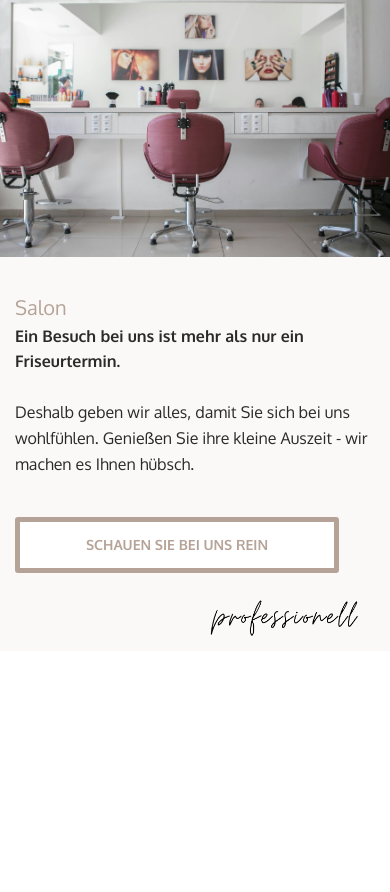
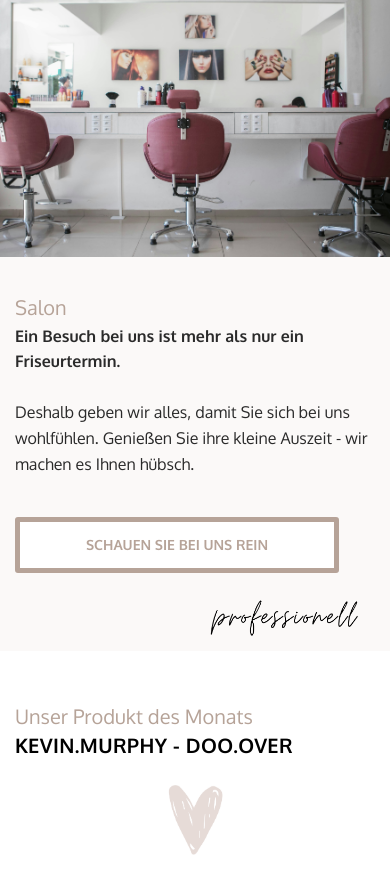
Before and after one commit to SchmittYannic/hairdresser, a React (Vite) app in the folder frontend/: page / in a window 390 px wide. Shown: the part 3721-4613 px from the top of the page. Before the commit the page ends 4407 px from the top, so only its background shows below. Built offline with nearby package versions, Linux system fonts and the light colour scheme.

Commit message:
Adds product of month title section to Frontpage

```diff
--- a/frontend/src/assets/index.ts
+++ b/frontend/src/assets/index.ts
@@ -3,6 +3,7 @@ import logo from "./logo.png"
 import modern from "./modern.png"
 import professionell from "./professionell.png"
 import showpony from "./showpony.png"
+import heart from "./heart.png"
 
 export {
     kreativ,
@@ -10,4 +11,5 @@ export {
     modern,
     professionell,
     showpony,
+    heart,
 }
--- a/frontend/src/components/Frontpage.tsx
+++ b/frontend/src/components/Frontpage.tsx
@@ -1,6 +1,6 @@
 import { Link } from "react-router-dom"
 import { FaPhone } from "react-icons/fa6"
-import { showpony, kreativ, modern, professionell } from "../assets"
+import { showpony, kreativ, modern, professionell, heart } from "../assets"
 
 const Frontpage = () => {
     return (
@@ -285,6 +285,31 @@ const Frontpage = () => {
                             </div>
                         </div>
                     </div>
+
+                    <div id="product-of-month-title-section" className="row">
+                        <div className="container container-fixed">
+                            <div className="col col-lg-6 col-sm-12 col-md-7">
+                                <div className="module text">
+                                    <h2 className="headline text-left">
+                                        Unser Produkt des Monats
+                                    </h2>
+                                </div>
+                                <div className="module text">
+                                    <p className="subtitle">
+                                        Kevin.Murphy - doo.over
+                                    </p>
+                                </div>
+                            </div>
+                            <div className="col col-lg-6 col-md-5 col-sm-12">
+                                <img
+                                    id="heartImg"
+                                    className="module image"
+                                    src={heart}
+                                    alt="Herz"
+                                />
+                            </div>
+                        </div>
+                    </div>
                 </div>
             </div>
         </main>
--- a/frontend/src/index.scss
+++ b/frontend/src/index.scss
@@ -138,6 +138,10 @@ nav {
 
 .bold {
     font-weight: bold;
+}
+
+.text-left {
+    text-align: left !important;
 }
 
 .text-right {
@@ -282,6 +286,17 @@ body .designRow > .container > .col {
     line-height: 1.15em;
     margin-top: 9px;
     margin-bottom: 5px;
+}
+
+.subtitle {
+    font-weight: 700;
+    color: var(--primaryColor);
+    font-size: 20px;
+    letter-spacing: 0.02em;
+    line-height: 1.2em;
+    text-transform: uppercase;
+    text-align: left;
+    padding-bottom: 4px;
 }
 
 .autospacer {
@@ -434,6 +449,11 @@ body .designRow > .container > .col {
     margin-left: auto;
 }
 
+#heartImg {
+    max-width: 40%;
+    margin-right: auto;
+}
+
 #layout-a-text1 {
     background-color: rgba(216, 198, 185, 0.31);
     border-style: solid;
@@ -495,7 +515,16 @@ body .designRow > .container > .col {
     background-position: 50% 50%;
 }
 
+#product-of-month-title-section {
+    padding-top: 45px;
+    padding-bottom: 30px;
+}
+
 @media only screen and (max-width: 1199px) {
+    .headline {
+        font-size: 35px;
+    }
+
     #layout-a-text1,
     #layout-a-text2,
     #layout-a-text3,
@@ -542,6 +571,10 @@ body .designRow > .container > .col {
     #modernImg,
     #professionellImg {
         max-width: 50%;
+    }
+
+    #heartImg {
+        max-width: 60%;
     }
 }
 
@@ -601,6 +634,13 @@ body .designRow > .container > .col {
         border-color: rgba(216, 198, 185, 0.1);
         padding-top: 150px;
         padding-bottom: 150px;
+    }
+
+    #heartImg {
+        max-width: 50%;
+        padding-top: 20px;
+        margin-left: auto;
+        margin-right: auto;
     }
 }
 
```
Also changed, not shown: frontend/src/assets/heart.png (added).
